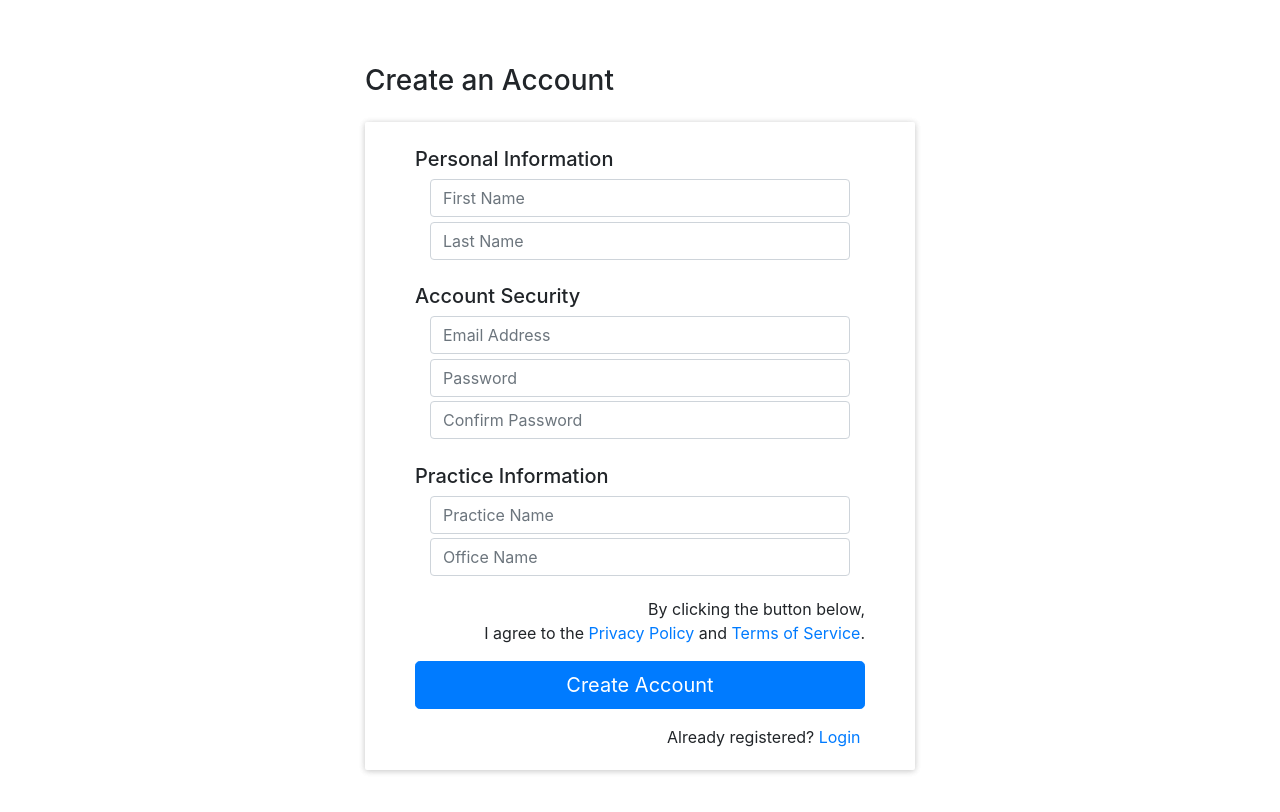
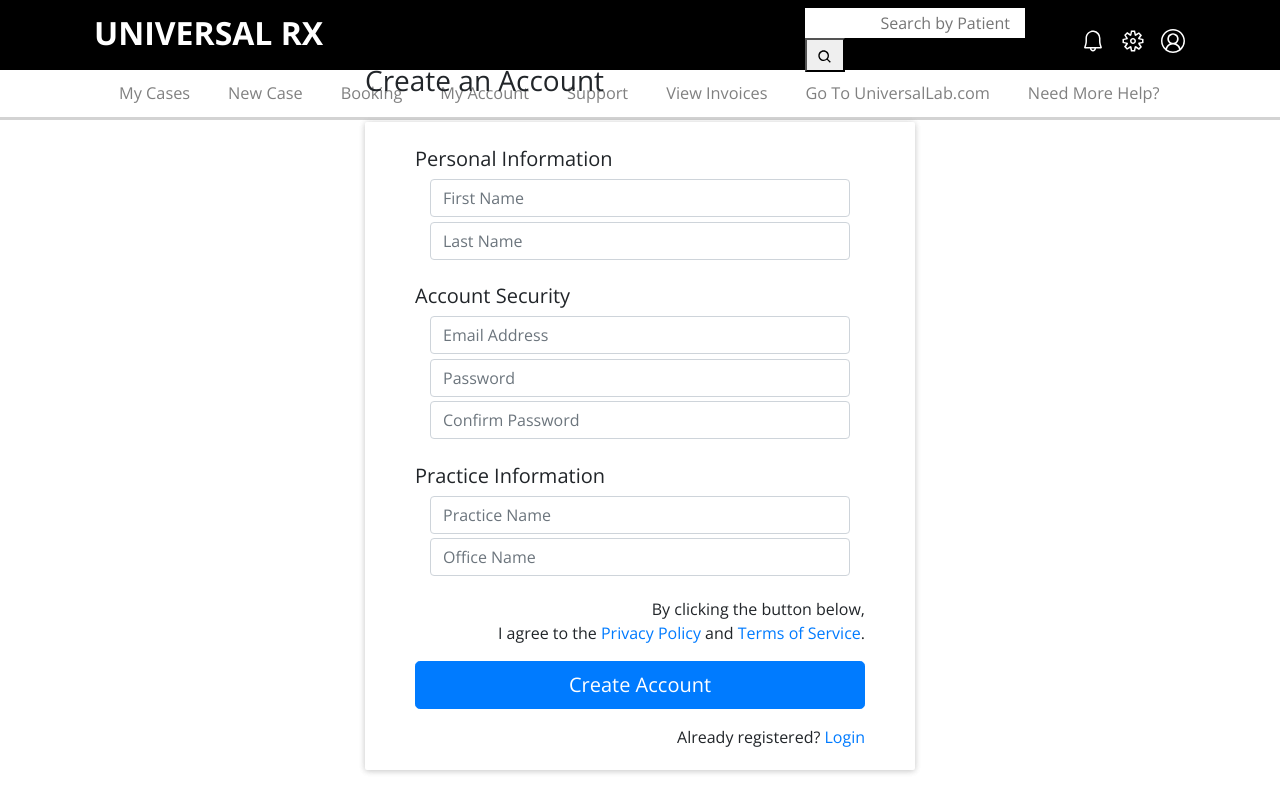
Before and after one commit to lenayj/RIO, a React (Create React App) app: page /Signup in a window 1280 px wide. Shown: the top 812 px of the page. Built offline with nearby package versions, Linux system fonts and the light colour scheme.

Commit message:
Dashboard css,js mod

```diff
--- a/src/components/Header.js
+++ b/src/components/Header.js
@@ -1,21 +1,70 @@
 import '../css/Header.css';
-import logo from '../assets/logo.png';
+import '../App.css';
 import {React, Component} from "react";
 
 import { Link } from 'react-router-dom';
+import { BiSearch } from "react-icons/bi";
+import { VscBell, VscGear, VscAccount } from "react-icons/vsc";
+
+/*Icon :: https://react-icons.github.io/react-icons/search?q=setting */
 
 class Header extends Component{
 
+    /* Todo:: Search Button Click Event */
+    SearchBtnClick(){
+
+    }
+
+    SettingBtnClick(){
+
+    }
+
+    /* Todo:: UserAccount click event */
+    UserAccountBtnClick() {
+
+    }
+
     render(){
-        if(window.location.pathname === '/Login' || window.location.pathname === '/Signup' ||
+        if(window.location.pathname === '/Login' ||
+        window.location.pathname === '/signup' || window.location.pathname === '/privacyStatement' ||
         window.location.pathname === '/forgotPassword' || window.location.pathname === '/resetPassword' ||
         window.location.pathname === '/renderOpenMSG') return null;
         return (
             <header className="Header">
-                <Link to= '/App' className="links"><img src={logo} className="Logo" alt="logo" /></Link>
-                <nav className="Nav">
+                <div className="Navbar">
+                    <div className="leftSide">
+                        <div className="inner text-white pl-4">
+                            <Link to= '/' className="links"><h2>UNIVERSAL RX</h2></Link>
+                        </div>
+                    </div>
+                    <div className="rightSide">
+                        <div className="inner">
+                            <div className="navbar searchbar">
+                                    <input type="text" placeholder="Search by Patient"/><button type="submit" onClick={this.SearchBtnClick}><BiSearch /></button>
+                                </div>
+                            <div className="navbar alarm">
+                                <div><VscBell color="white" size="24"/></div>
+                            </div>
+                            <div className="navbar setting">
+                                <div onClick={this.SettingBtnClick}><VscGear color="white" size="24"/></div>
+                            </div>
+                            <div className="navbar UserDropdown">
+                                <div onClick={this.UserAccountBtnClick}><VscAccount color="white" size="24"/></div>
+                            </div>
+                        </div>
+                    </div>
+                </div>
+
+                <nav className="Navbar2">
                     <Link to= '/myCases' className="links">My Cases</Link>
                     <Link to= '/newCase' className="links">New Case</Link>
+                    <Link to= '/' className="links">Booking</Link>
+                    <Link to= '/myAccount' className="links">My Account</Link>
+                    <Link to= '/' className="links">Support</Link>
+                    <Link to= '/' className="links">View Invoices</Link>
+                    <a href="https://uniortholab.com/us/" target="_blank" rel="noreferrer" className="links">Go To UniversalLab.com</a>
+                    <Link to= '/' className="links">Need More Help?</Link>
+
                     {/*<Link to= '/SignUp' className="links">SignUp</Link>*/}
                 </nav>
             </header>
--- a/src/css/Header.css
+++ b/src/css/Header.css
@@ -1,21 +1,96 @@
-.Header{
-    display: grid;
-    grid-template-areas: "logo nav";
-
+button:hover{
+    cursor: pointer;
 }
 
-.Nav{
+a.links:hover{
+    text-decoration: none;
+}
+
+.Navbar2 a:hover {
+    color:#007bfd;
+    border-bottom: 3px solid #007bfd;
+}
+
+.Navbar{
+    background-color:black;
+    width:100%;
+    height:70px;
+    display:flex;
+}
+
+.Navbar .leftSide{
+    flex:30%;
+    display: flex;
+    align-items: center;
+    padding-left:70px;
+}
+
+.leftSide .inner{
+    padding-top:5px;
+}
+
+.leftSide h2{
+    font-weight:700;
+}
+
+.Navbar .rightSide{
+    flex:70%;
+    display: grid;
+    align-items: center;
+    padding-right:70px;
+}
+
+.Navbar .rightSide .inner{
+    width:100%;
+    display: grid;
+    grid-template-columns: repeat(10,auto);
+    justify-content: flex-end;
+    padding-right: 25px;
+}
+
+.rightSide .navbar{
+    padding-right: 3%;
+}
+
+.rightSide input{
+    width: 220px;
+    height: 30px;
+    border:none;
+    padding-right:15px;
+    color: black;
+    text-align:right;
+}
+
+.rightSide .inner .searchbar button{
+    height: 34px;
+    width:40px;
+}
+
+.Navbar2{
     grid-area: nav;
     display: grid;
-    grid-template-columns: repeat(10,auto);
+    grid-template-columns: repeat(25,auto);
     align-items:  center;
     justify-items: center;
+    width:100%;
+    height:50px;
+    border-bottom: solid lightgray;
+    padding-left:100px;
 }
 
-.Logo{
-    padding-left:10%;
+.Navbar2 a {
+    float: left;
+    display: block;
+    text-align: center;
+    padding: 11px 16px;
+    text-decoration: none;
+    border-bottom: 3px solid transparent;
+  }
+
+.Navbar .links{
+   color:white;
 }
-
-.links{
-    padding-right: 1%;
+.Navbar2 .links{
+    color:gray;
+    font-size: 1.02rem;
 }
```
Also changed, not shown: src/components/Home.js (+28 -9 lines), src/css/Home.css (added, +28 -0 lines).
